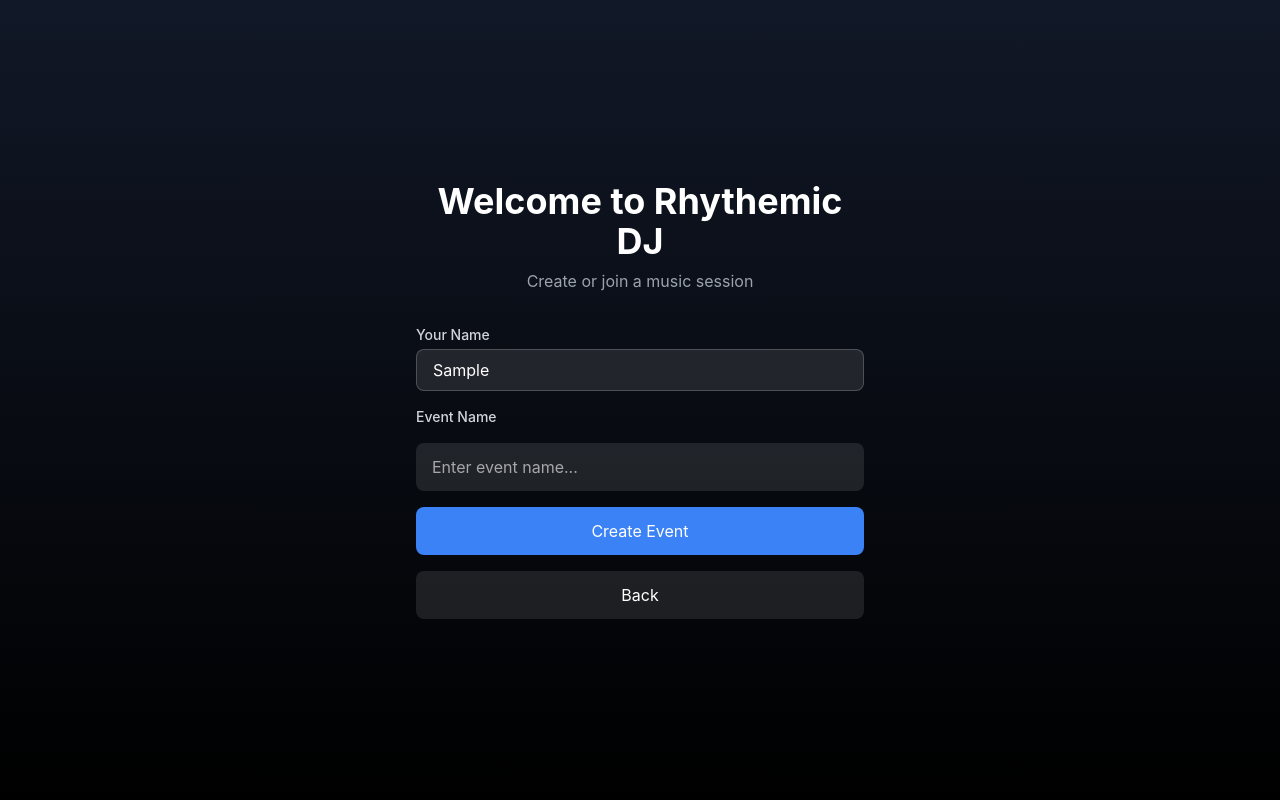
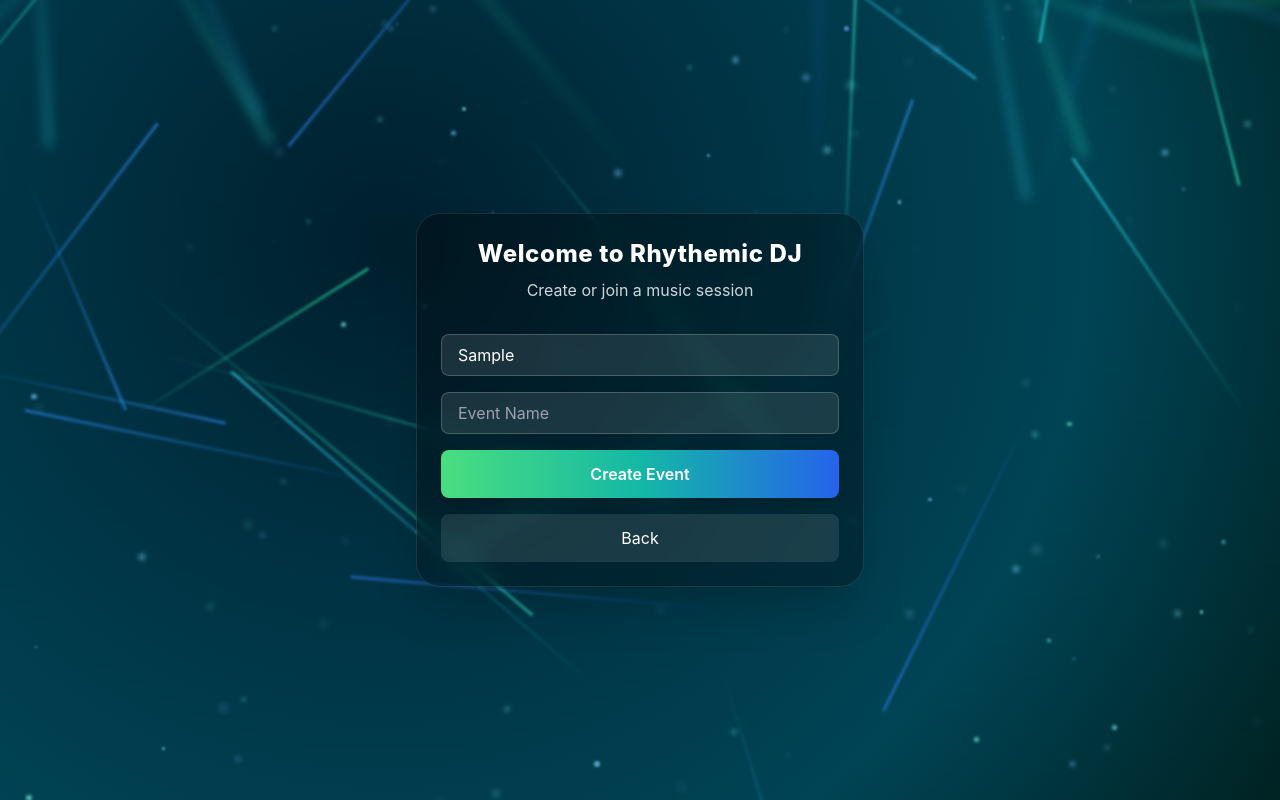
Before and after one commit to ChittoorHarish/MusicPlayer, a React (Create React App) app: page / in a window 1280 px wide. Both pictures are taken after typing "Sample", "Sample" into the empty fields and a click on the button "Create Event Instead". Built offline with nearby package versions, Linux system fonts and the light colour scheme; no server answers; the HTML template or start-up script is replaced by a standard one.

Commit message:
Graphic UI

```diff
--- a/package.json
+++ b/package.json
@@ -20,6 +20,7 @@
     "axios": "^1.12.2",
     "chart.js": "^4.5.1",
     "firebase": "^9.23.0",
+    "framer-motion": "^12.23.24",
     "lodash": "^4.17.21",
     "nanoid": "^5.0.4",
     "next": "^16.0.0",
--- a/src/App.js
+++ b/src/App.js
@@ -117,9 +117,9 @@ function App() {
         {/* Bottom Player */}
 
         <div className="fixed bottom-0 left-0 right-80 z-10">
-          <Player />
+           <Player />
           <FloatingDock />
-        </div>
+          </div>
 
       </div>
 
--- a/src/components/CreateOrJoinEvent.jsx
+++ b/src/components/CreateOrJoinEvent.jsx
@@ -1,4 +1,4 @@
-import React, { useState } from 'react';
+import React, { useState, useEffect } from 'react';
 import { toast } from 'react-hot-toast';
 import { doc, getDoc, setDoc } from 'firebase/firestore';
 import { db } from '../firebase';
@@ -12,8 +12,6 @@ export default function CreateOrJoinEvent() {
   const [userName, setUserName] = useState('');
   const setEventData = useEventStore(state => state.setEventData);
   const { setRole } = useRoleStore();
-  const addParticipant = useEventStore(state => state.addParticipant);
-
   const [showCodeModal, setShowCodeModal] = useState(false);
   const [generatedCode, setGeneratedCode] = useState('');
   const [tempEventData, setTempEventData] = useState(null);
@@ -21,248 +19,219 @@ export default function CreateOrJoinEvent() {
 
   const handleCreateEvent = async (e) => {
     e.preventDefault();
-    if (!eventName.trim()) {
-      toast.error('Please enter an event name');
-      return;
-    }
-
+    if (!eventName.trim()) return toast.error('Please enter an event name');
+    if (!userName.trim()) return toast.error('Please enter your name');
     try {
-      // Generate a random 6-character event code
       const code = Math.random().toString(36).substring(2, 8).toUpperCase();
       const userId = 'user-' + Math.random().toString(36).substring(2, 9);
-
-      if (!userName.trim()) {
-        toast.error('Please enter your name');
-        return;
-      }
-
       const eventData = {
         id: code,
         title: eventName.trim(),
         hostId: userId,
         createdAt: Date.now(),
         queue: [],
-        settings: {
-          voteSkipThreshold: 50,
-          guestRequestsEnabled: true,
-          requestCooldownMinutes: 25,
-        },
-        participants: [{
-          id: userId,
-          name: userName.trim(),
-          role: 'host',
-          joinedAt: Date.now()
-        }]
+        settings: { voteSkipThreshold: 50, guestRequestsEnabled: true, requestCooldownMinutes: 25 },
+        participants: [{ id: userId, name: userName.trim(), role: 'host', joinedAt: Date.now() }]
       };
-
-      // Store temporarily and show modal
       setTempEventData(eventData);
       setTempUserId(userId);
       setGeneratedCode(code);
       setShowCodeModal(true);
     } catch (error) {
-      console.error('Error creating event:', error);
+      console.error(error);
       toast.error('Failed to create event');
     }
   };
 
   const handleJoinEvent = async (e) => {
     e.preventDefault();
-    if (!eventCode.trim()) {
-      toast.error('Please enter an event code');
-      return;
-    }
-
-    if (!userName.trim()) {
-      toast.error('Please enter your name');
-      return;
-    }
-
+    if (!eventCode.trim()) return toast.error('Please enter an event code');
+    if (!userName.trim()) return toast.error('Please enter your name');
     try {
-      // Get the event data from Firestore
       const eventRef = doc(db, 'events', eventCode.toUpperCase());
       const eventDoc = await getDoc(eventRef);
-
-      if (!eventDoc.exists()) {
-        toast.error('Event not found');
-        return;
-      }
-
-      const eventData = {
-        id: eventDoc.id,
-        ...eventDoc.data()
-      };
-
+      if (!eventDoc.exists()) return toast.error('Event not found');
+      const eventData = { id: eventDoc.id, ...eventDoc.data() };
       const userId = 'user-' + Math.random().toString(36).substring(2, 9);
-
-      // Add the new participant
-      const updatedParticipants = [
-        ...(eventData.participants || []),
-        {
-          id: userId,
-          name: userName.trim(),
-          role: 'guest',
-          joinedAt: Date.now()
-        }
-      ];
-
-      // Update Firestore with new participant
-      await setDoc(eventRef, {
-        ...eventData,
-        participants: updatedParticipants
-      }, { merge: true });
-
-      // Update local state
-      setEventData({
-        ...eventData,
-        participants: updatedParticipants
-      });
+      const updatedParticipants = [...(eventData.participants || []), { id: userId, name: userName.trim(), role: 'guest', joinedAt: Date.now() }];
+      await setDoc(eventRef, { ...eventData, participants: updatedParticipants }, { merge: true });
+      setEventData({ ...eventData, participants: updatedParticipants });
       setRole('guest', userId);
       toast.success(`Joined ${eventData.title}`);
     } catch (error) {
-      console.error('Error joining event:', error);
+      console.error(error);
       toast.error('Failed to join event');
     }
   };
 
+  // Animated particles
+  const [particles, setParticles] = useState([]);
+  useEffect(() => {
+    const temp = [];
+    for (let i = 0; i < 100; i++) {
+      temp.push({
+        x: Math.random() * window.innerWidth,
+        y: Math.random() * window.innerHeight,
+        size: Math.random() * 5 + 1,
+        speedX: Math.random() * 0.4 - 0.2,
+        speedY: Math.random() * 0.6 + 0.2,
+        color: `hsla(${160 + Math.random()*60},80%,70%,0.7)`, // green-blue
+        blur: Math.random()*3 + 1
+      });
+    }
+    setParticles(temp);
+  }, []);
+
+  useEffect(() => {
+    const animate = () => {
+      setParticles(prev => prev.map(p => ({
+        ...p,
+        x: (p.x + p.speedX + window.innerWidth) % window.innerWidth,
+        y: (p.y - p.speedY < -10 ? window.innerHeight + 10 : p.y - p.speedY)
+      })));
+      requestAnimationFrame(animate);
+    };
+    animate();
+  }, []);
+
+  // Ribbons
+  const [ribbons, setRibbons] = useState([]);
+  useEffect(() => {
+    const temp = [];
+    for (let i = 0; i < 25; i++) {
+      temp.push({
+        x: Math.random() * window.innerWidth,
+        y: Math.random() * window.innerHeight,
+        width: Math.random() * 350 + 200,
+        speed: Math.random() * 0.4 + 0.2,
+        hue: 160 + Math.random()*60, // blue-green hues
+        rotate: Math.random()*360,
+        rotateSpeed: Math.random()*0.15 - 0.075
+      });
+    }
+    setRibbons(temp);
+  }, []);
+
+  useEffect(() => {
+    const animate = () => {
+      setRibbons(prev => prev.map(r => ({
+        ...r,
+        y: (r.y - r.speed < -200 ? window.innerHeight + 200 : r.y - r.speed),
+        rotate: r.rotate + r.rotateSpeed
+      })));
+      requestAnimationFrame(animate);
+    };
+    animate();
+  }, []);
+
+  // Rays
+  const [rays, setRays] = useState([]);
+  useEffect(() => {
+    const temp = [];
+    for (let i = 0; i < 12; i++) {
+      temp.push({
+        x: Math.random() * window.innerWidth,
+        width: Math.random()*250 + 250,
+        hue: 160 + Math.random()*60, // blue-green
+        angle: Math.random()*360,
+        speed: Math.random()*0.2 + 0.05
+      });
+    }
+    setRays(temp);
+  }, []);
+
+  useEffect(() => {
+    const animate = () => {
+      setRays(prev => prev.map(r => ({...r, angle: (r.angle + r.speed*5)%360})));
+      requestAnimationFrame(animate);
+    };
+    animate();
+  }, []);
+
   return (
-    <div className="min-h-screen bg-gradient-to-b from-gray-900 to-black flex items-center justify-center p-4">
-      <div className="max-w-md w-full mx-auto space-y-6">
-        {/* Header */}
+    <div className="relative min-h-screen flex items-center justify-center overflow-hidden p-4">
+      {/* Base Gradient - Blue-Green Luxury */}
+      <div className="absolute inset-0" style={{
+        background: 'radial-gradient(circle at 30% 30%, #001f2d, #003344, #004455, #002222)'
+      }}/>
+
+      {/* Particles */}
+      {particles.map((p,i)=>(
+        <div key={i} className="absolute rounded-full" style={{
+          width: `${p.size}px`, height: `${p.size}px`,
+          top: `${p.y}px`, left: `${p.x}px`,
+          background: p.color,
+          filter: `blur(${p.blur}px)`,
+          pointerEvents:'none'
+        }}/>
+      ))}
+
+      {/* Ribbons */}
+      {ribbons.map((r,i)=>(
+        <div key={i} className="absolute" style={{
+          width: `${r.width}px`, height:'2px',
+          top: `${r.y}px`, left: `${r.x - r.width/2}px`,
+          background: `linear-gradient(90deg, hsla(${r.hue},100%,60%,0.9), transparent)`,
+          transform: `rotate(${r.rotate}deg)`,
+          filter:'blur(1.5px)',
+          opacity:0.9,
+          pointerEvents:'none'
+        }}/>
+      ))}
+
+      {/* Glowing rays */}
+      {rays.map((r,i)=>(
+        <div key={i} className="absolute" style={{
+          width: `${r.width}px`, height:'5px',
+          top:0, left:`${r.x - r.width/2}px`,
+          background: `linear-gradient(90deg, hsla(${r.hue},100%,60%,0.5), transparent)`,
+          transform:`rotate(${r.angle}deg)`,
+          filter:'blur(6px)',
+          opacity:0.9,
+          pointerEvents:'none'
+        }}/>
+      ))}
+
+      {/* Main Card */}
+      <div className="relative max-w-md w-full mx-auto space-y-6 backdrop-blur-md bg-black/30 border border-white/10 rounded-3xl p-6 shadow-2xl z-10">
         <div className="text-center mb-8">
-          <h1 className="text-4xl font-bold text-white mb-2">Welcome to Rhythemic DJ</h1>
-          <p className="text-gray-400">Create or join a music session</p>
+          <h1 className="text-2xl font-extrabold text-white mb-2 tracking-wide drop-shadow-lg">Welcome to Rhythemic DJ</h1>
+          <p className="text-gray-300">Create or join a music session</p>
         </div>
 
-        {/* Conditional Rendering */}
         {showCreate ? (
           <form onSubmit={handleCreateEvent} className="space-y-4">
-            <div>
-              <label htmlFor="userName" className="block text-sm font-medium text-gray-300 mb-1">
-                Your Name
-              </label>
-              <input
-                type="text"
-                id="userName"
-                value={userName}
-                onChange={(e) => setUserName(e.target.value)}
-                className="w-full px-4 py-2 rounded-lg bg-white/10 border border-white/20 text-white placeholder-gray-400 focus:outline-none focus:ring-2 focus:ring-purple-500"
-                placeholder="Enter your name"
-
-              />
-            </div>
-             <label htmlFor="userName" className="block text-sm font-medium text-gray-300 mb-1">
-                Event Name
-              </label>
-            <input
-              type="text"
-              value={eventName}
-              onChange={(e) => setEventName(e.target.value)}
-              placeholder="Enter event name..."
-              className="w-full px-4 py-3 bg-white/10 rounded-lg focus:outline-none focus:ring-2 focus:ring-blue-500 text-white placeholder-white/60"
-            />
-            <button
-              type="submit"
-              className="w-full py-3 bg-blue-500 rounded-lg hover:bg-blue-600 transition-colors"
-            >
-              Create Event
-            </button>
-            <button
-              type="button"
-              onClick={() => setShowCreate(false)}
-              className="w-full py-3 bg-white/10 rounded-lg hover:bg-white/20 transition-colors"
-            >
-              Back
-            </button>
+            <input type="text" placeholder="Your Name" value={userName} onChange={e=>setUserName(e.target.value)}
+              className="w-full px-4 py-2 rounded-lg bg-white/10 border border-white/20 text-white placeholder-gray-400 focus:outline-none focus:ring-2 focus:ring-green-400"/>
+            <input type="text" placeholder="Event Name" value={eventName} onChange={e=>setEventName(e.target.value)}
+              className="w-full px-4 py-2 rounded-lg bg-white/10 border border-white/20 text-white placeholder-gray-400 focus:outline-none focus:ring-2 focus:ring-green-400"/>
+            <button type="submit" className="w-full py-3 bg-gradient-to-r from-green-400 via-teal-500 to-blue-600 rounded-lg hover:from-green-500 hover:to-teal-600 transition-all duration-300 font-semibold text-white shadow-lg">Create Event</button>
+            <button type="button" onClick={()=>setShowCreate(false)} className="w-full py-3 bg-white/10 rounded-lg hover:bg-white/20 transition-colors">Back</button>
           </form>
         ) : (
           <form onSubmit={handleJoinEvent} className="space-y-4">
-            <div>
-              <label htmlFor="joinUserName" className="block text-sm font-medium text-gray-300 mb-1">
-                Your Name
-              </label>
-              <input
-                type="text"
-                id="joinUserName"
-                value={userName}
-                onChange={(e) => setUserName(e.target.value)}
-                className="w-full px-4 py-2 rounded-lg bg-white/10 border border-white/20 text-white placeholder-gray-400 focus:outline-none focus:ring-2 focus:ring-purple-500"
-                placeholder="Enter your name"
-                required
-              />
-            </div>
-            <div>
-              <label htmlFor="eventCode" className="block text-sm font-medium text-gray-300 mb-1">
-                Event Code
-              </label>
-              <input
-                type="text"
-                id="eventCode"
-                value={eventCode}
-                onChange={(e) => setEventCode(e.target.value.toUpperCase())}
-                placeholder="Enter event code..."
-                className="w-full px-4 py-2 rounded-lg bg-white/10 border border-white/20 text-white placeholder-gray-400 focus:outline-none focus:ring-2 focus:ring-purple-500"
-                maxLength={6}
-                required
-              />
-            </div>
-            <button
-              type="submit"
-              className="w-full py-3 bg-purple-500 rounded-lg hover:bg-purple-600 transition-colors"
-            >
-              Join Event
-            </button>
-            <button
-              type="button"
-              onClick={() => setShowCreate(true)}
-              className="w-full py-3 bg-white/10 rounded-lg hover:bg-white/20 transition-colors"
-            >
-              Create Event Instead
-            </button>
+            <input type="text" placeholder="Your Name" value={userName} onChange={e=>setUserName(e.target.value)}
+              className="w-full px-4 py-2 rounded-lg bg-white/10 border border-white/20 text-white placeholder-gray-400 focus:outline-none focus:ring-2 focus:ring-green-400"/>
+            <input type="text" placeholder="Event Code" value={eventCode} onChange={e=>setEventCode(e.target.value.toUpperCase())} maxLength={6}
+              className="w-full px-4 py-2 rounded-lg bg-white/10 border border-white/20 text-white placeholder-gray-400 focus:outline-none focus:ring-2 focus:ring-green-400"/>
+            <button type="submit" className="w-full py-3 bg-gradient-to-r from-green-400 via-teal-500 to-blue-600 rounded-lg hover:from-green-500 hover:to-teal-600 transition-all duration-300 font-semibold text-white shadow-lg">Join Event</button>
+            <button type="button" onClick={()=>setShowCreate(true)} className="w-full py-3 bg-white/10 rounded-lg hover:bg-white/20 transition-colors">Create Event Instead</button>
           </form>
         )}
 
-        {/* Event Code Modal */}
         {showCodeModal && (
           <div className="fixed inset-0 bg-black/50 backdrop-blur-sm flex items-center justify-center p-4 z-50">
             <div className="bg-gray-900 rounded-xl p-6 max-w-sm w-full border border-white/10">
               <h3 className="text-xl font-bold text-white mb-4">Event Created Successfully!</h3>
               <p className="text-white/70 mb-4">Share this code with your guests:</p>
-
               <div className="bg-black/30 p-4 rounded-lg text-center mb-6">
-                <p className="text-3xl font-mono text-blue-400 tracking-wider">{generatedCode}</p>
+                <p className="text-3xl font-mono text-green-400 tracking-wider">{generatedCode}</p>
               </div>
-
               <div className="flex justify-end space-x-3">
-                <button
-                  onClick={() => {
-                    navigator.clipboard.writeText(generatedCode);
-                    toast.success('Code copied to clipboard!');
-                  }}
-                  className="px-4 py-2 bg-blue-600 text-white rounded-lg hover:bg-blue-700 transition-colors"
-                >
-                  Copy Code
-                </button>
-                <button
-                  onClick={async () => {
-                    try {
-                      // Save event to Firebase
-                      await setDoc(doc(db, 'events', tempEventData.id), tempEventData);
-
-                      // Update local state
-                      setEventData(tempEventData);
-                      setRole('host', tempUserId);
-                      setShowCodeModal(false);
-                      toast.success('Event created successfully!');
-                    } catch (error) {
-                      console.error('Error saving event:', error);
-                      toast.error('Failed to create event');
-                    }
-                  }}
-                  className="px-4 py-2 bg-white/10 text-white rounded-lg hover:bg-white/20 transition-colors"
-                >
-                  Continue
-                </button>
+                <button onClick={()=>{navigator.clipboard.writeText(generatedCode); toast.success('Code copied!');}}
+                  className="px-4 py-2 bg-green-500 text-white rounded-lg hover:bg-green-600 transition-colors">Copy Code</button>
+                <button onClick={async()=>{try{await setDoc(doc(db,'events',tempEventData.id),tempEventData); setEventData(tempEventData); setRole('host', tempUserId); setShowCodeModal(false); toast.success('Event created successfully!');}catch(e){console.error(e);toast.error('Failed to create event');}}}
+                  className="px-4 py-2 bg-white/10 text-white rounded-lg hover:bg-white/20 transition-colors">Continue</button>
               </div>
             </div>
           </div>
--- a/src/components/SearchBar.jsx
+++ b/src/components/SearchBar.jsx
@@ -80,7 +80,7 @@ const SearchBar = ({ onResultSelect }) => {
           <div
             key={video.id}
             onClick={() => onResultSelect(video)}
-            className="flex gap-4 p-4 rounded-lg border border-gray-200 hover:border-blue-500 cursor-pointer transition-colors"
+            className="flex gap-2 p-2 rounded-lg border border-gray-200 hover:border-blue-500 cursor-pointer transition-colors"
           >
             <img
               src={video.thumbnail}
--- a/src/components/player/FloatingDock.jsx
+++ b/src/components/player/FloatingDock.jsx
@@ -85,8 +85,8 @@ export default function FloatingDock() {
 
   return (
     <>
-<div className="sticky bottom-0 z-10 bg-gradient-to-b">
-   <div className="flex flex-col space-y-2 ml-4 mr-4">
+<div className="sticky bottom-0 z-50 bg-gradient-to-b from-black/80 to-black">
+   <div className="flex flex-col space-y-2 px-4 py-2 backdrop-blur-lg">
 
           {/* Top: Track Info + Controls */}
           <div className="flex items-center justify-between">
--- a/tailwind.config.js
+++ b/tailwind.config.js
@@ -27,4 +27,5 @@ module.exports = {
   plugins: [
     require('@tailwindcss/line-clamp'),
   ],
+
 }
```
Also changed, not shown: src/components/SidePanel.jsx (+9 -1 lines), src/components/analytics/AnalyticsDashboard.jsx (+13 -2 lines), src/stores/reactionsStore.js (added, +63 -0 lines), src/App.css (line endings or trailing spaces), 1 other file (tests, documents, lock files or other folders).
